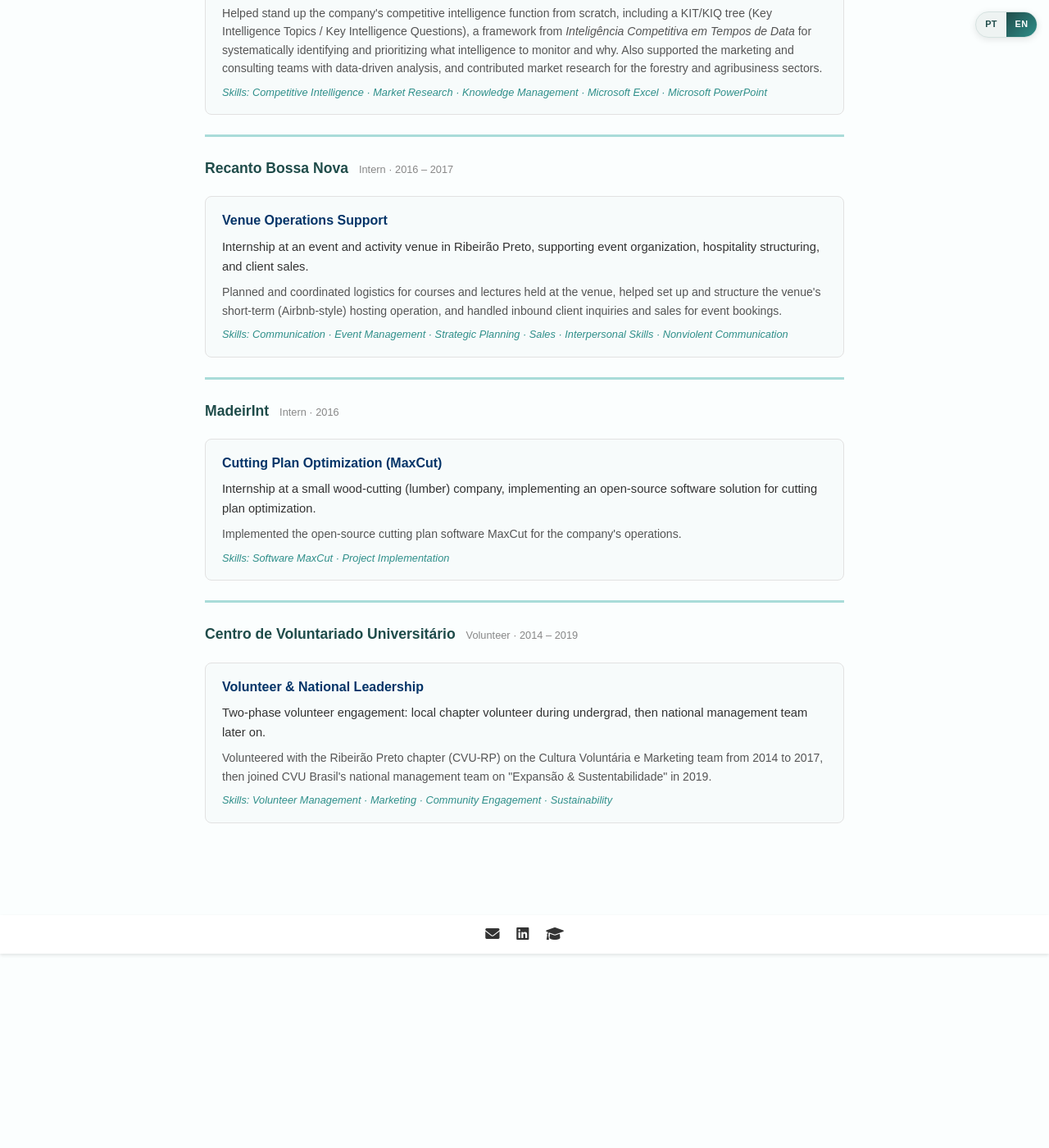
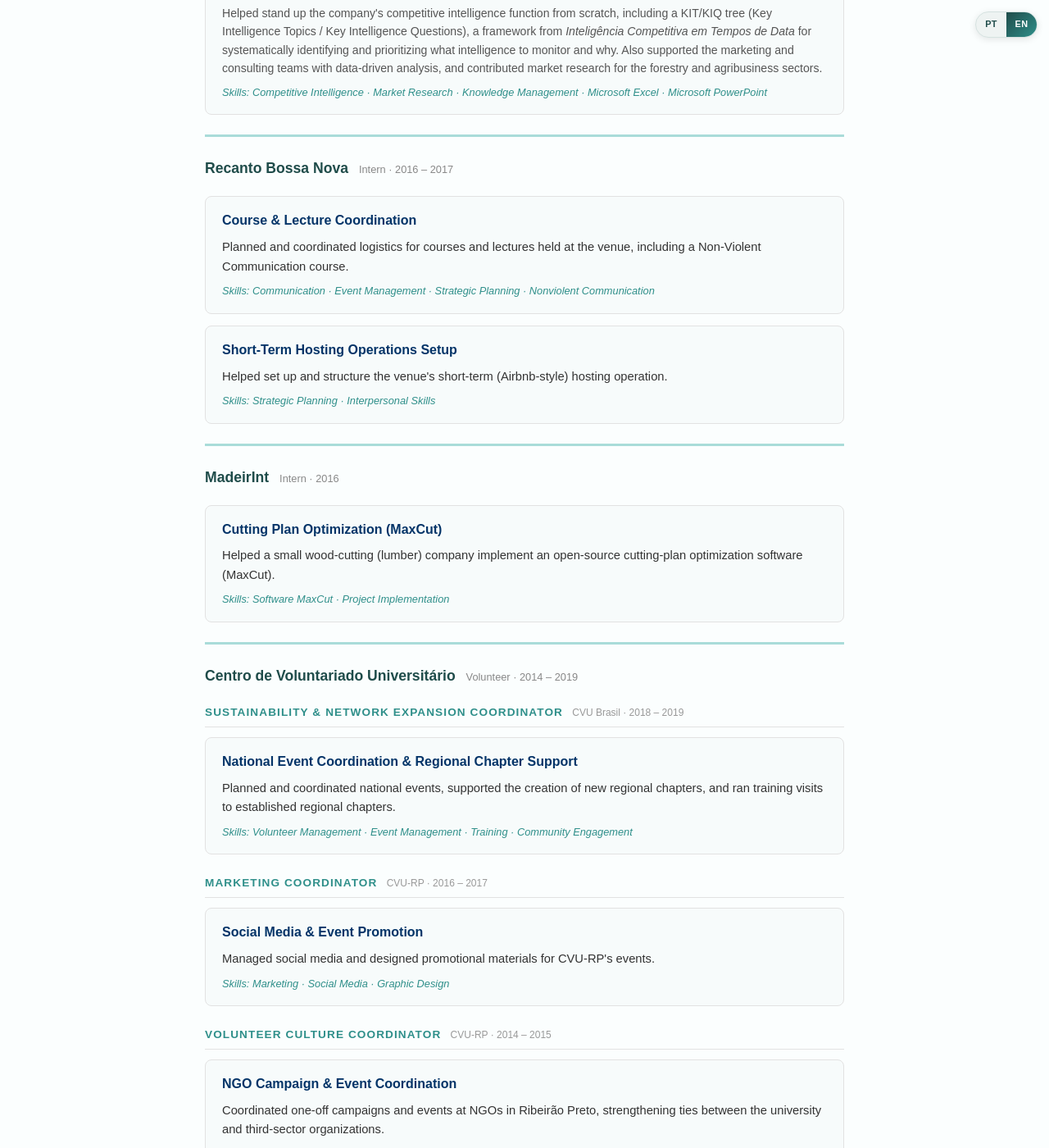
Before and after one commit to afboldrin/afboldrin.github.io, a Jekyll site: the page built from cv-projects.html, in a window 1280 px wide and 1400 px high, scrolled down 3907 px. Shown: the whole window at 82% size. Built offline with Jekyll 4.4.1, drawn with Linux system fonts in a browser that asks for light colours; before the commit the page ends 5070 px from its top, so only the background shows below that; some of the changed text lies outside the part shown.

Commit message:
Split Recanto/CVU into discrete project cards, correct MadeirInt wording and CVU dates
- Recanto Bossa Nova: split into Course & Lecture Coordination and
  Short-Term Hosting Operations Setup (client sales stays a job duty,
  not a project card, per user).
- MadeirInt: dropped the redundant 'Internship at...' opener.
- CVU: corrected against the user's LinkedIn profile. What was
  documented as two continuous stints is actually three separately
  titled coordinator roles with two gaps (Volunteer Culture Coordinator
  2014-2015, Marketing Coordinator 2016-2017, Sustainability & Network
  Expansion Coordinator 2018-2019). Split into 3 role-tier cards on
  cv-projects.html and corrected cv.html's Experience tooltip/dates.

```diff
--- a/cv-projects.html
+++ b/cv-projects.html
@@ -142,10 +142,15 @@
     <h2 class="proj-group-label">Recanto Bossa Nova <span class="proj-group-meta">Intern · 2016 – 2017</span></h2>
 
     <div class="proj-item">
-      <h3>Venue Operations Support</h3>
-      <p class="proj-summary">Internship at an event and activity venue in Ribeirão Preto, supporting event organization, hospitality structuring, and client sales.</p>
-      <p class="proj-detail">Planned and coordinated logistics for courses and lectures held at the venue, helped set up and structure the venue's short-term (Airbnb-style) hosting operation, and handled inbound client inquiries and sales for event bookings.</p>
-      <p class="proj-skills">Skills: Communication · Event Management · Strategic Planning · Sales · Interpersonal Skills · Nonviolent Communication</p>
+      <h3>Course &amp; Lecture Coordination</h3>
+      <p class="proj-summary">Planned and coordinated logistics for courses and lectures held at the venue, including a Non-Violent Communication course.</p>
+      <p class="proj-skills">Skills: Communication · Event Management · Strategic Planning · Nonviolent Communication</p>
+    </div>
+
+    <div class="proj-item">
+      <h3>Short-Term Hosting Operations Setup</h3>
+      <p class="proj-summary">Helped set up and structure the venue's short-term (Airbnb-style) hosting operation.</p>
+      <p class="proj-skills">Skills: Strategic Planning · Interpersonal Skills</p>
     </div>
   </section>
 
@@ -154,8 +159,7 @@
 
     <div class="proj-item">
       <h3>Cutting Plan Optimization (MaxCut)</h3>
-      <p class="proj-summary">Internship at a small wood-cutting (lumber) company, implementing an open-source software solution for cutting plan optimization.</p>
-      <p class="proj-detail">Implemented the open-source cutting plan software MaxCut for the company's operations.</p>
+      <p class="proj-summary">Helped a small wood-cutting (lumber) company implement an open-source cutting-plan optimization software (MaxCut).</p>
       <p class="proj-skills">Skills: Software MaxCut · Project Implementation</p>
     </div>
   </section>
@@ -163,11 +167,28 @@
   <section class="proj-group">
     <h2 class="proj-group-label">Centro de Voluntariado Universitário <span class="proj-group-meta">Volunteer · 2014 – 2019</span></h2>
 
+    <h3 class="proj-role-label">Sustainability &amp; Network Expansion Coordinator <span class="proj-role-meta">CVU Brasil · 2018 – 2019</span></h3>
+
     <div class="proj-item">
-      <h3>Volunteer &amp; National Leadership</h3>
-      <p class="proj-summary">Two-phase volunteer engagement: local chapter volunteer during undergrad, then national management team later on.</p>
-      <p class="proj-detail">Volunteered with the Ribeirão Preto chapter (CVU-RP) on the Cultura Voluntária e Marketing team from 2014 to 2017, then joined CVU Brasil's national management team on "Expansão &amp; Sustentabilidade" in 2019.</p>
-      <p class="proj-skills">Skills: Volunteer Management · Marketing · Community Engagement · Sustainability</p>
+      <h3>National Event Coordination &amp; Regional Chapter Support</h3>
+      <p class="proj-summary">Planned and coordinated national events, supported the creation of new regional chapters, and ran training visits to established regional chapters.</p>
+      <p class="proj-skills">Skills: Volunteer Management · Event Management · Training · Community Engagement</p>
+    </div>
+
+    <h3 class="proj-role-label">Marketing Coordinator <span class="proj-role-meta">CVU-RP · 2016 – 2017</span></h3>
+
+    <div class="proj-item">
+      <h3>Social Media &amp; Event Promotion</h3>
+      <p class="proj-summary">Managed social media and designed promotional materials for CVU-RP's events.</p>
+      <p class="proj-skills">Skills: Marketing · Social Media · Graphic Design</p>
+    </div>
+
+    <h3 class="proj-role-label">Volunteer Culture Coordinator <span class="proj-role-meta">CVU-RP · 2014 – 2015</span></h3>
+
+    <div class="proj-item">
+      <h3>NGO Campaign &amp; Event Coordination</h3>
+      <p class="proj-summary">Coordinated one-off campaigns and events at NGOs in Ribeirão Preto, strengthening ties between the university and third-sector organizations.</p>
+      <p class="proj-skills">Skills: Community Engagement · Event Management</p>
     </div>
   </section>
 </div>
--- a/cv.html
+++ b/cv.html
@@ -233,7 +233,7 @@
           <span class="cv-tooltip" tabindex="0">
             Centro de Voluntariado Universitário
             <span class="cv-tooltip-bubble">
-              Volunteer at the <a href="https://www.linkedin.com/company/cvu-ribeir%C3%A3o-preto/" target="_blank" rel="noopener">Ribeirão Preto chapter</a> (CVU-RP, 2014–2017), later joining <a href="https://www.linkedin.com/company/centro-de-voluntariado-universit%C3%A1rio-cvu/about/" target="_blank" rel="noopener">CVU Brasil</a>'s national management team on "Expansão &amp; Sustentabilidade" (2019).
+              Volunteer at the <a href="https://www.linkedin.com/company/cvu-ribeir%C3%A3o-preto/" target="_blank" rel="noopener">Ribeirão Preto chapter</a> (CVU-RP): Volunteer Culture Coordinator (2014–2015), then Marketing Coordinator (2016–2017). Later joined <a href="https://www.linkedin.com/company/centro-de-voluntariado-universit%C3%A1rio-cvu/about/" target="_blank" rel="noopener">CVU Brasil</a>'s national management team as Sustainability &amp; Network Expansion Coordinator (2018–2019).
             </span>
           </span>
         </h3>
```
